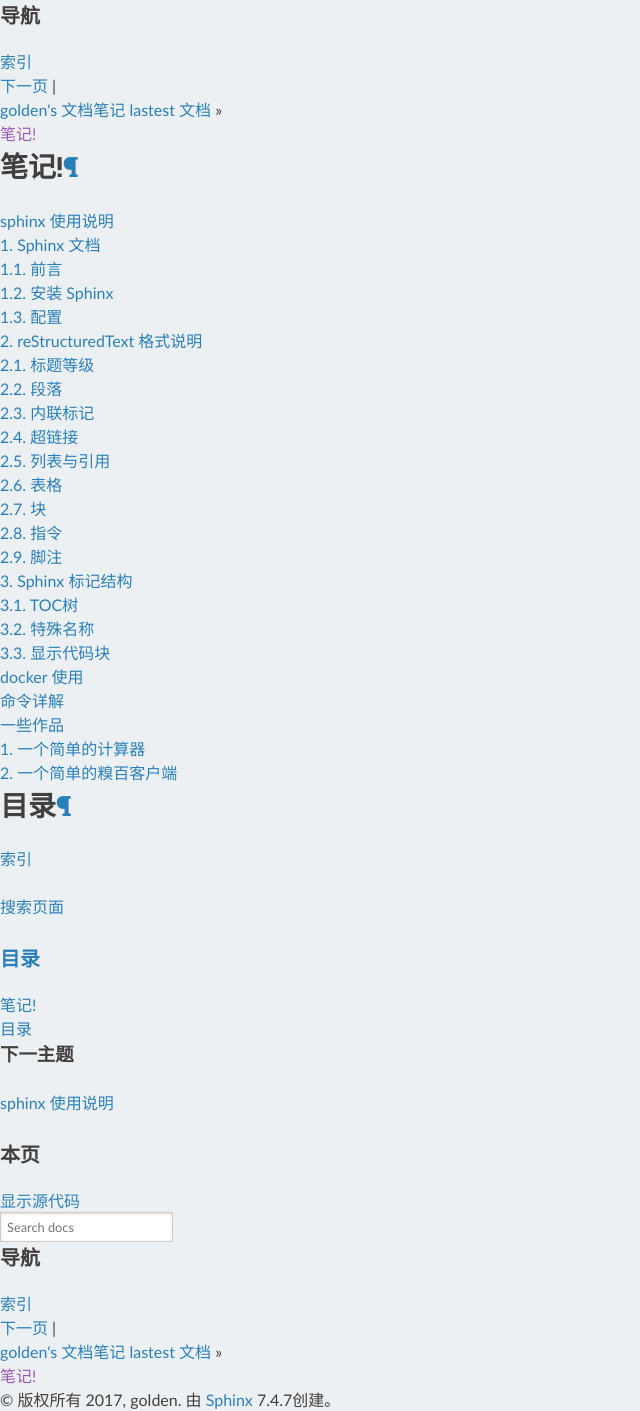
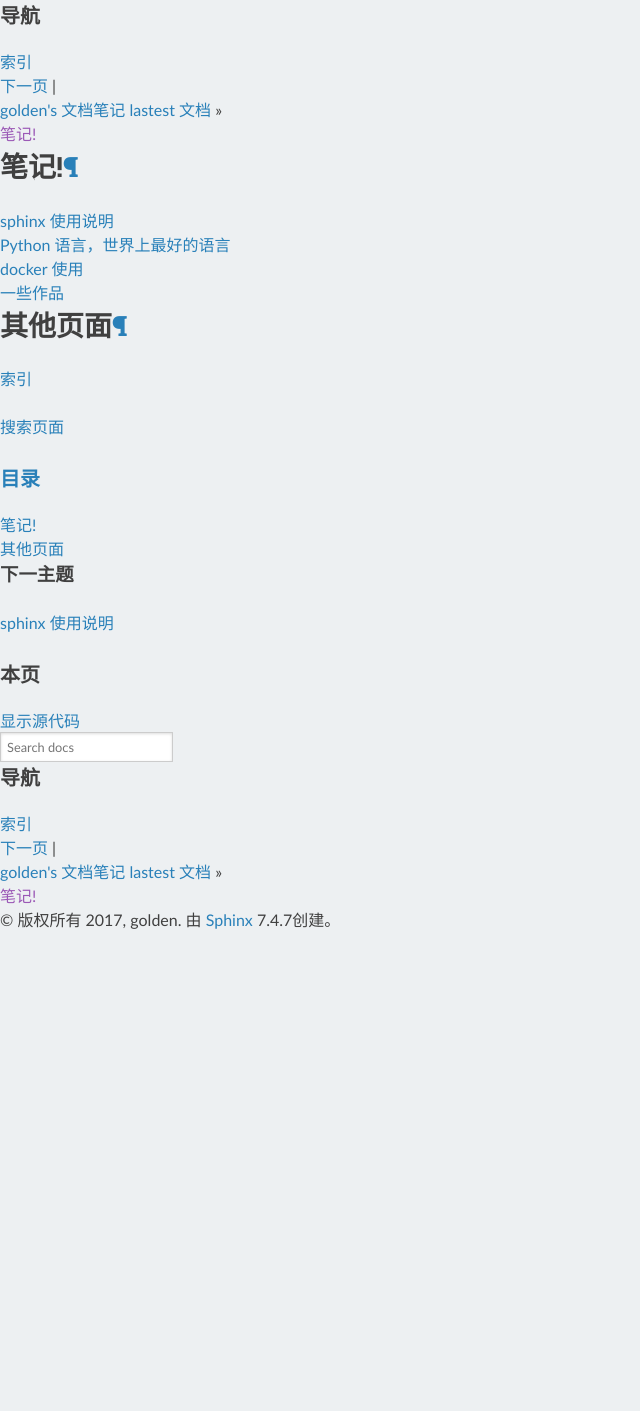
Before and after one commit to goodking-bq/golden-note, a Sphinx documentation site: the page built from source/index.rst, in a window 1280 px wide. Shown: the whole page, without its empty margins (0-640 px from the left). Built offline with Sphinx 7.4.7 and the Read the Docs theme 2.0.0, drawn with Linux system fonts in a browser that asks for light colours; after the commit the page ends 931 px from its top, so only the background shows below that.

Commit message:
增加 一些内容

```diff
--- a/source/docker/index.rst
+++ b/source/docker/index.rst
@@ -1,7 +1,8 @@
 docker 使用
-===============================================
+***********
 
 .. toctree::
-   :maxdepth: 3
+   :maxdepth: 4
 
    command
+   windows
--- a/source/index.rst
+++ b/source/index.rst
@@ -4,18 +4,19 @@
    contain the root `toctree` directive.
 
 笔记!
-==============================================
+##########
 
 .. toctree::
-   :maxdepth: 3
+   :maxdepth: 1
 
    sphinx/index.rst
+   python/index.rst
    docker/index.rst
    work/index.rst
 
 
-目录
-==================
+其他页面
+##########
 
 * :ref:`genindex`
 * :ref:`search`
--- /dev/null
+++ b/source/python/index.rst
@@ -0,0 +1,8 @@
+Python 语言，世界上最好的语言
+**************
+
+.. toctree::
+   :maxdepth: 4
+
+   python-language/index.rst
+   sqlalchemy/index.rst
--- /dev/null
+++ b/source/python/sqlalchemy/index.rst
@@ -0,0 +1,2 @@
+Sqlalchemy 框架
+============
--- a/source/sphinx/index.rst
+++ b/source/sphinx/index.rst
@@ -1,5 +1,5 @@
 sphinx 使用说明
-####################################################
+*****************
 
 .. toctree::
   :numbered:
--- a/source/work/index.rst
+++ b/source/work/index.rst
@@ -1,5 +1,5 @@
 一些作品
-#################################################
+**************
 
 .. toctree::
   :numbered:
```
Also changed, not shown: source/docker/windows.rst (added, +25 -0 lines), source/python/python-language/build-in-functions.rst (added, +72 -0 lines), source/python/python-language/index.rst (added, +8 -0 lines).
